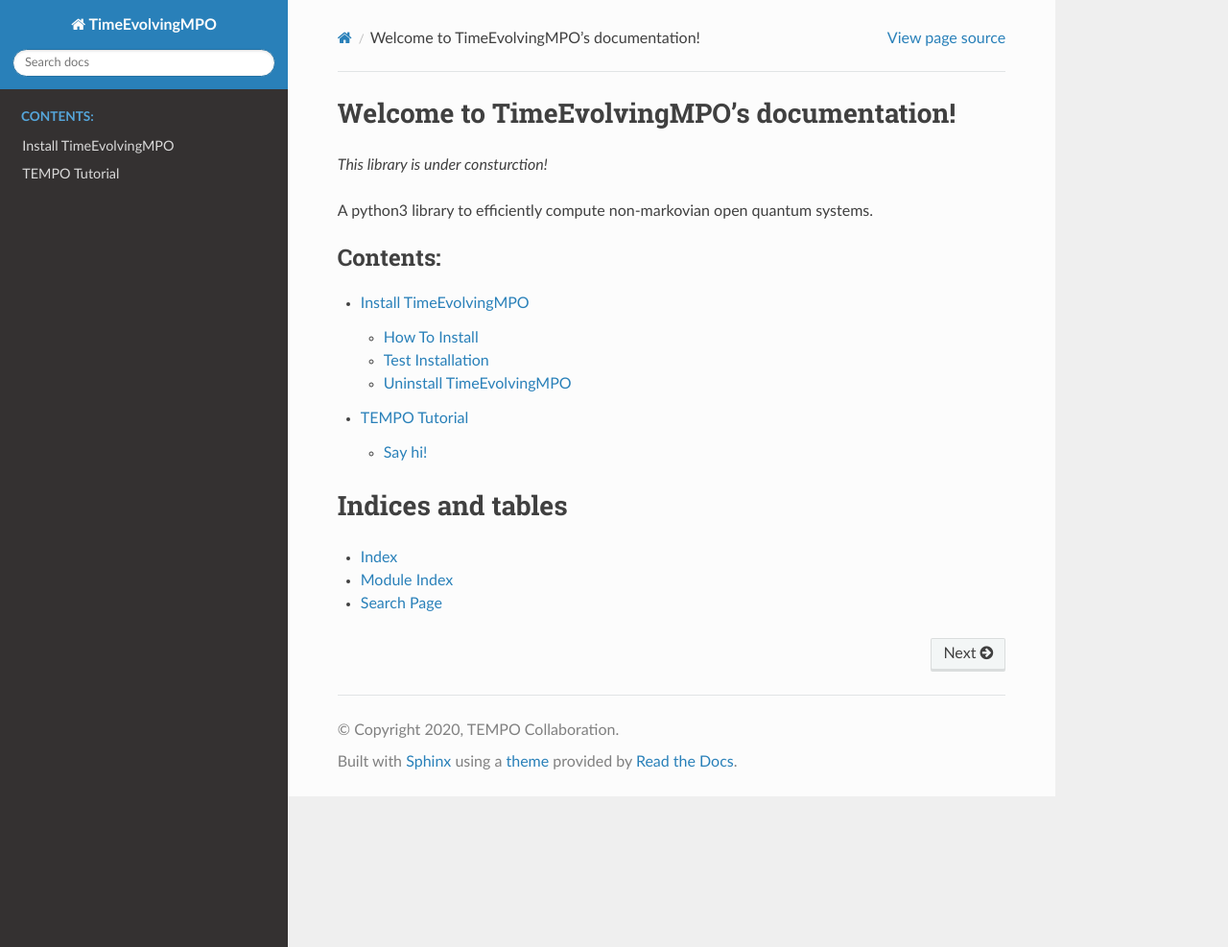
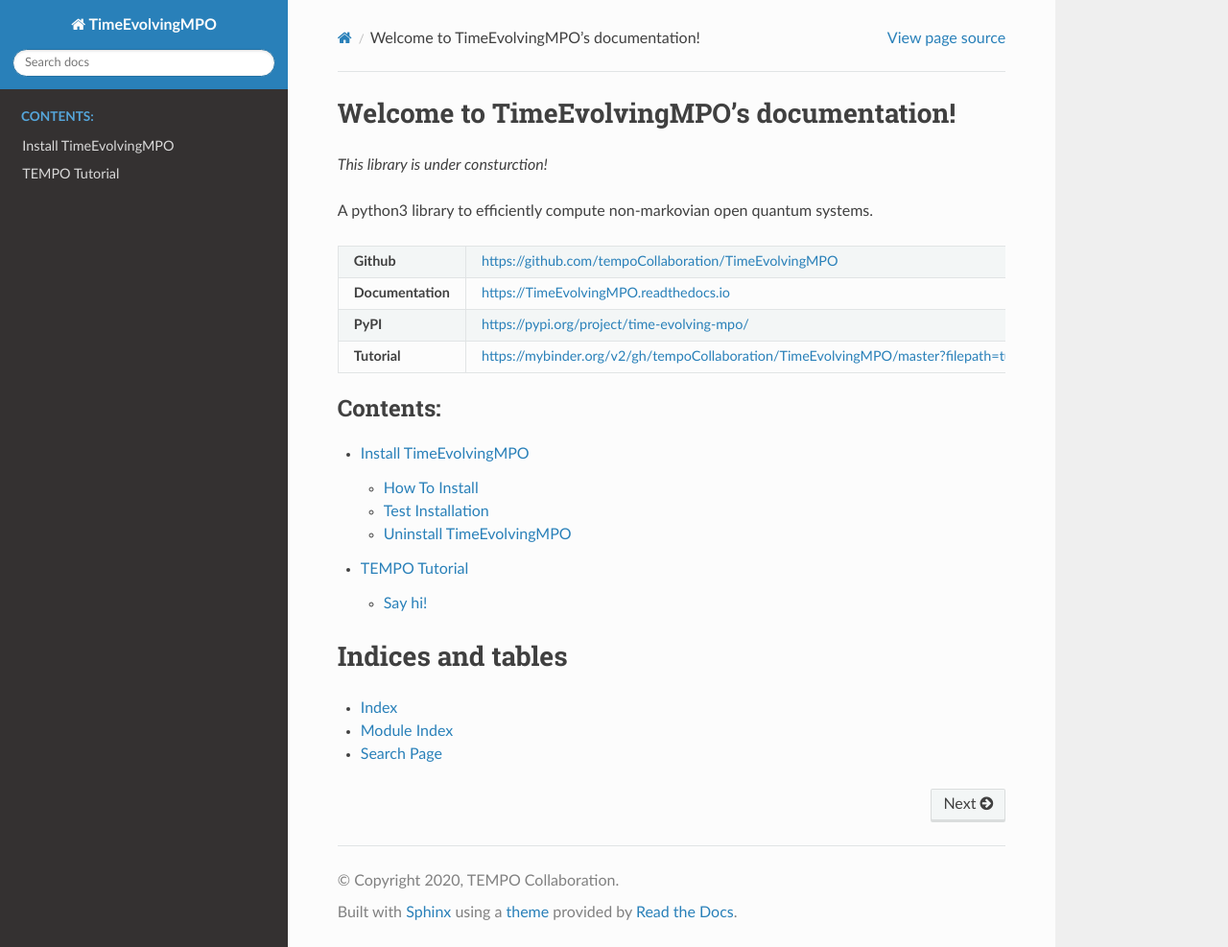
Before and after one commit to tempoCollaboration/OQuPy, a Sphinx documentation site: the page built from docs/index.rst, in a window 1280 px wide and 987 px high. Shown: the whole window at 96% size. Built offline with Sphinx 7.4.7 and the Read the Docs theme 2.0.0, drawn with Linux system fonts in a browser that asks for light colours.

Commit message:
Add links to index page of documentation

```diff
--- a/docs/index.rst
+++ b/docs/index.rst
@@ -10,6 +10,15 @@ Welcome to TimeEvolvingMPO's documentation!
 
 A python3 library to efficiently compute non-markovian open quantum systems.
 
++--------------------+----------------------------------------------------------------------------------------------+
+| **Github**         | https://github.com/tempoCollaboration/TimeEvolvingMPO                                        |
++--------------------+----------------------------------------------------------------------------------------------+
+| **Documentation**  | https://TimeEvolvingMPO.readthedocs.io                                                       |
++--------------------+----------------------------------------------------------------------------------------------+
+| **PyPI**           | https://pypi.org/project/time-evolving-mpo/                                                  |
++--------------------+----------------------------------------------------------------------------------------------+
+| **Tutorial**       | https://mybinder.org/v2/gh/tempoCollaboration/TimeEvolvingMPO/master?filepath=tutorial.ipynb |
++--------------------+----------------------------------------------------------------------------------------------+
 
 .. toctree::
    :maxdepth: 2
```
